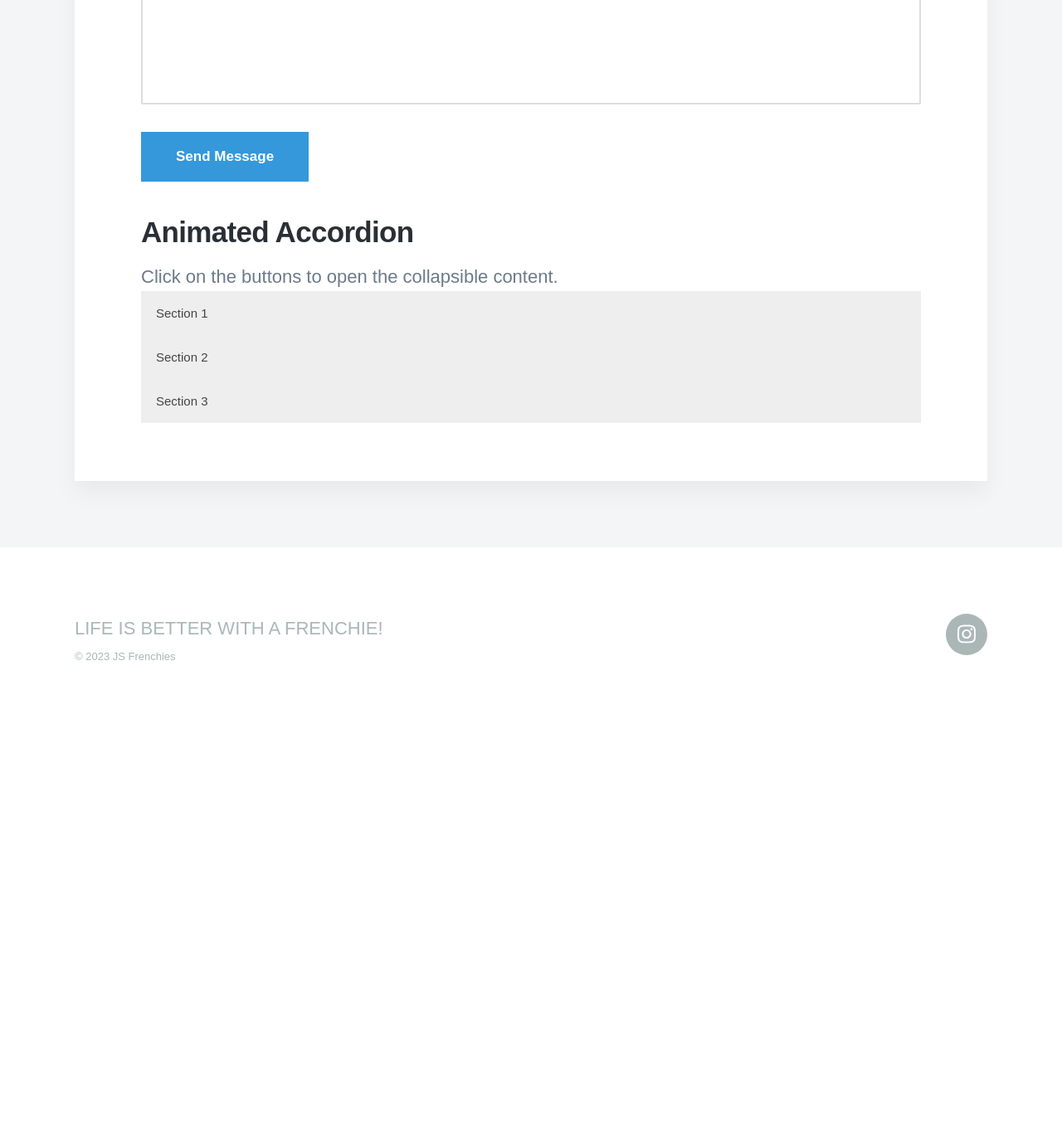
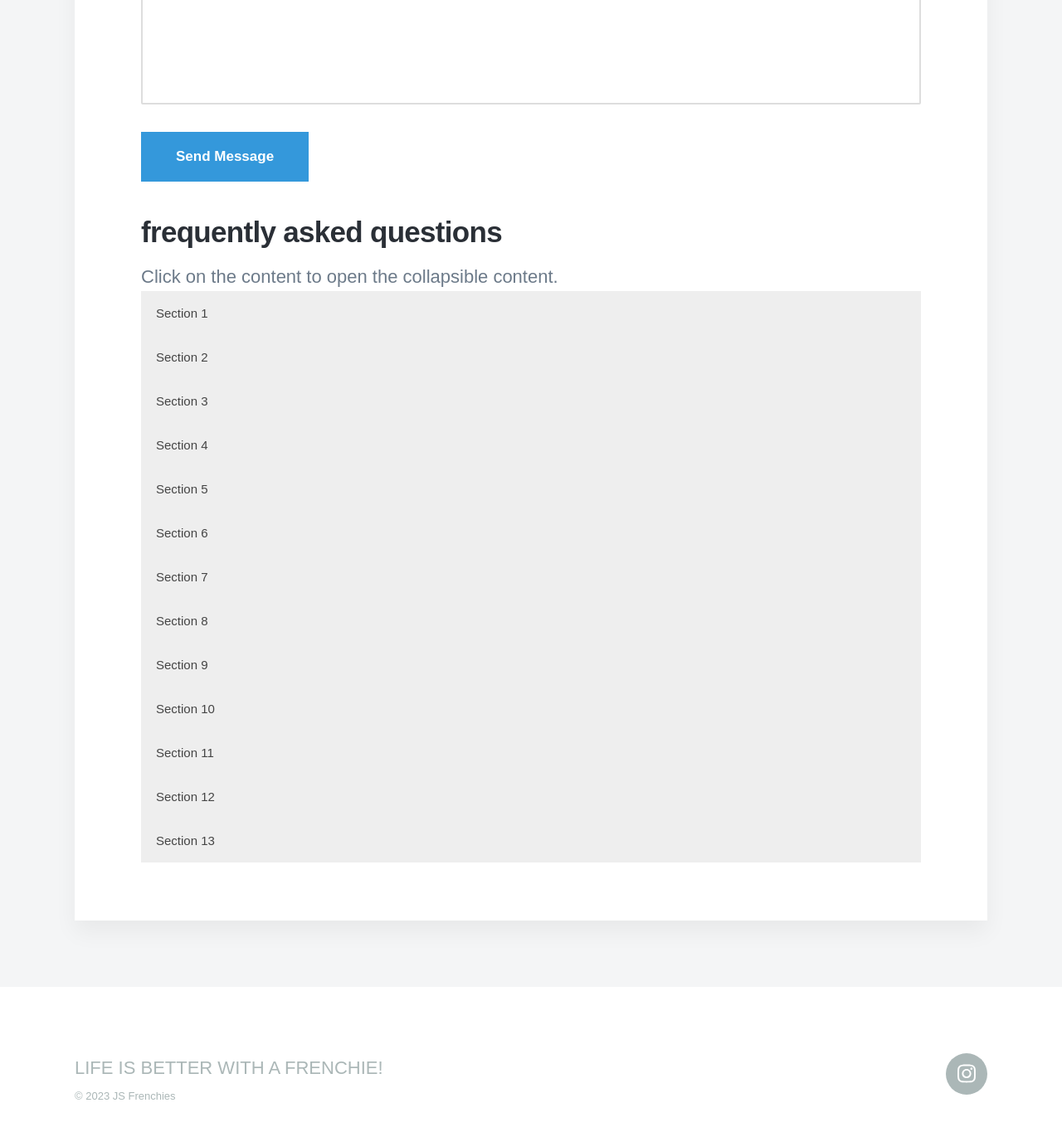
Before and after one commit to jcsodenkamp/jcsodenkamp.github.io, a Jekyll site: the page built from _pages/contact.md, in a window 1280 px wide and 1400 px high, scrolled down 1292 px. Shown: the top 1365 px of the window at 83% size. Built offline with Jekyll 4.4.1, drawn with Linux system fonts in a browser that asks for light colours; nearby versions of some CDN libraries; some web fonts are replaced; before the commit the page ends 2170 px from its top, so only the background shows below that.

Commit message:
Update contact-form.html

```diff
--- a/_includes/contact-form.html
+++ b/_includes/contact-form.html
@@ -58,8 +58,8 @@
 
 <body>
 
-<h2>Animated Accordion</h2>
-<p>Click on the buttons to open the collapsible content.</p>
+<h2>frequently asked questions</h2>
+<p>Click on the content to open the collapsible content.</p>
 
 <button class="accordion">Section 1</button>
 <div class="panel">
@@ -72,6 +72,56 @@
 </div>
 
 <button class="accordion">Section 3</button>
+<div class="panel">
+  <p>Lorem ipsum dolor sit amet, consectetur adipisicing elit, sed do eiusmod tempor incididunt ut labore et dolore magna aliqua. Ut enim ad minim veniam, quis nostrud exercitation ullamco laboris nisi ut aliquip ex ea commodo consequat.</p>
+</div>
+
+<button class="accordion">Section 4</button>
+<div class="panel">
+  <p>Lorem ipsum dolor sit amet, consectetur adipisicing elit, sed do eiusmod tempor incididunt ut labore et dolore magna aliqua. Ut enim ad minim veniam, quis nostrud exercitation ullamco laboris nisi ut aliquip ex ea commodo consequat.</p>
+</div>
+
+<button class="accordion">Section 5</button>
+<div class="panel">
+  <p>Lorem ipsum dolor sit amet, consectetur adipisicing elit, sed do eiusmod tempor incididunt ut labore et dolore magna aliqua. Ut enim ad minim veniam, quis nostrud exercitation ullamco laboris nisi ut aliquip ex ea commodo consequat.</p>
+</div>
+
+<button class="accordion">Section 6</button>
+<div class="panel">
+  <p>Lorem ipsum dolor sit amet, consectetur adipisicing elit, sed do eiusmod tempor incididunt ut labore et dolore magna aliqua. Ut enim ad minim veniam, quis nostrud exercitation ullamco laboris nisi ut aliquip ex ea commodo consequat.</p>
+</div>
+
+<button class="accordion">Section 7</button>
+<div class="panel">
+  <p>Lorem ipsum dolor sit amet, consectetur adipisicing elit, sed do eiusmod tempor incididunt ut labore et dolore magna aliqua. Ut enim ad minim veniam, quis nostrud exercitation ullamco laboris nisi ut aliquip ex ea commodo consequat.</p>
+</div>
+
+<button class="accordion">Section 8</button>
+<div class="panel">
+  <p>Lorem ipsum dolor sit amet, consectetur adipisicing elit, sed do eiusmod tempor incididunt ut labore et dolore magna aliqua. Ut enim ad minim veniam, quis nostrud exercitation ullamco laboris nisi ut aliquip ex ea commodo consequat.</p>
+</div>
+
+<button class="accordion">Section 9</button>
+<div class="panel">
+  <p>Lorem ipsum dolor sit amet, consectetur adipisicing elit, sed do eiusmod tempor incididunt ut labore et dolore magna aliqua. Ut enim ad minim veniam, quis nostrud exercitation ullamco laboris nisi ut aliquip ex ea commodo consequat.</p>
+</div>
+
+<button class="accordion">Section 10</button>
+<div class="panel">
+  <p>Lorem ipsum dolor sit amet, consectetur adipisicing elit, sed do eiusmod tempor incididunt ut labore et dolore magna aliqua. Ut enim ad minim veniam, quis nostrud exercitation ullamco laboris nisi ut aliquip ex ea commodo consequat.</p>
+</div>
+
+<button class="accordion">Section 11</button>
+<div class="panel">
+  <p>Lorem ipsum dolor sit amet, consectetur adipisicing elit, sed do eiusmod tempor incididunt ut labore et dolore magna aliqua. Ut enim ad minim veniam, quis nostrud exercitation ullamco laboris nisi ut aliquip ex ea commodo consequat.</p>
+</div>
+
+<button class="accordion">Section 12</button>
+<div class="panel">
+  <p>Lorem ipsum dolor sit amet, consectetur adipisicing elit, sed do eiusmod tempor incididunt ut labore et dolore magna aliqua. Ut enim ad minim veniam, quis nostrud exercitation ullamco laboris nisi ut aliquip ex ea commodo consequat.</p>
+</div>
+
+<button class="accordion">Section 13</button>
 <div class="panel">
   <p>Lorem ipsum dolor sit amet, consectetur adipisicing elit, sed do eiusmod tempor incididunt ut labore et dolore magna aliqua. Ut enim ad minim veniam, quis nostrud exercitation ullamco laboris nisi ut aliquip ex ea commodo consequat.</p>
 </div>
```
